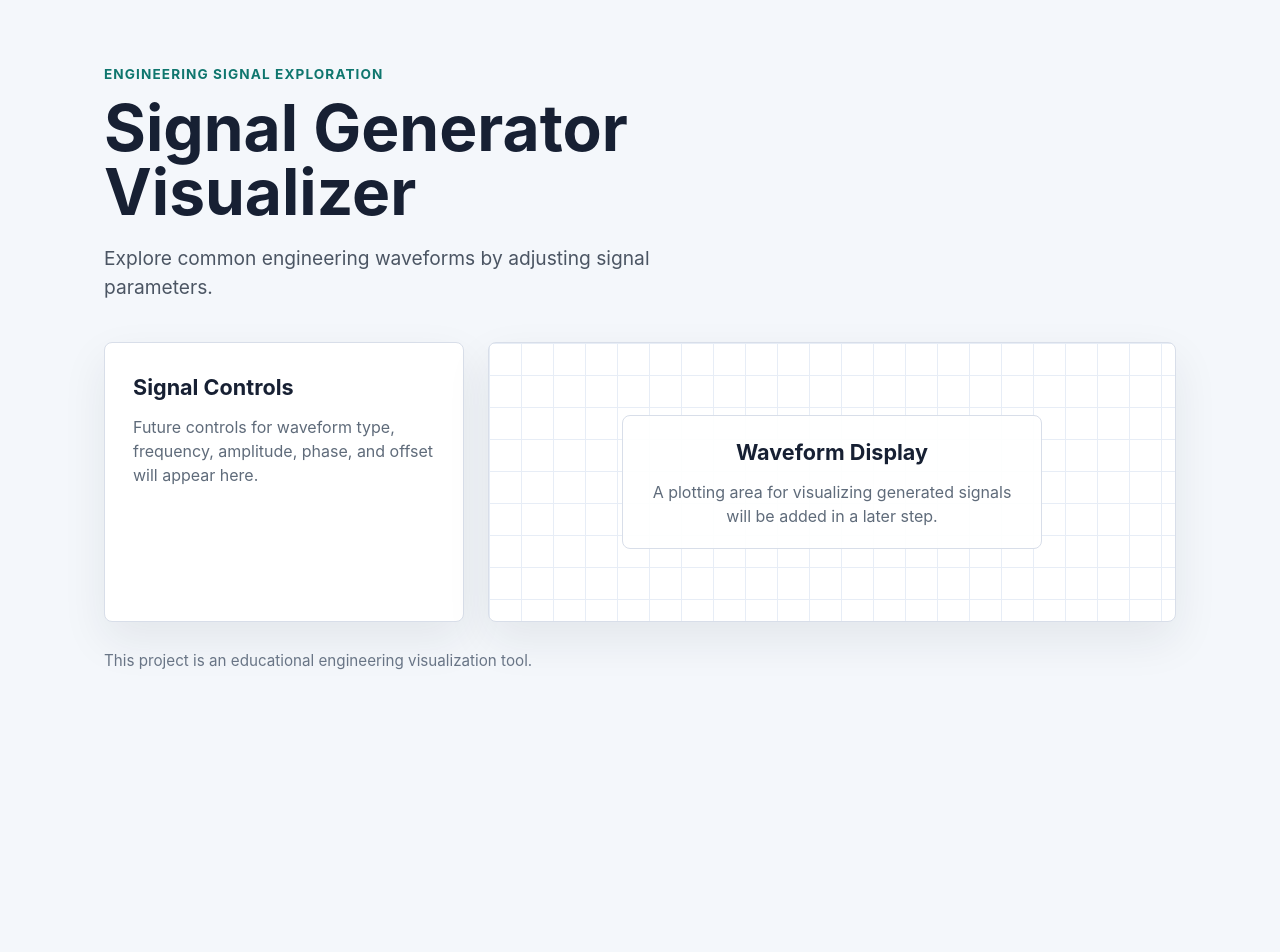
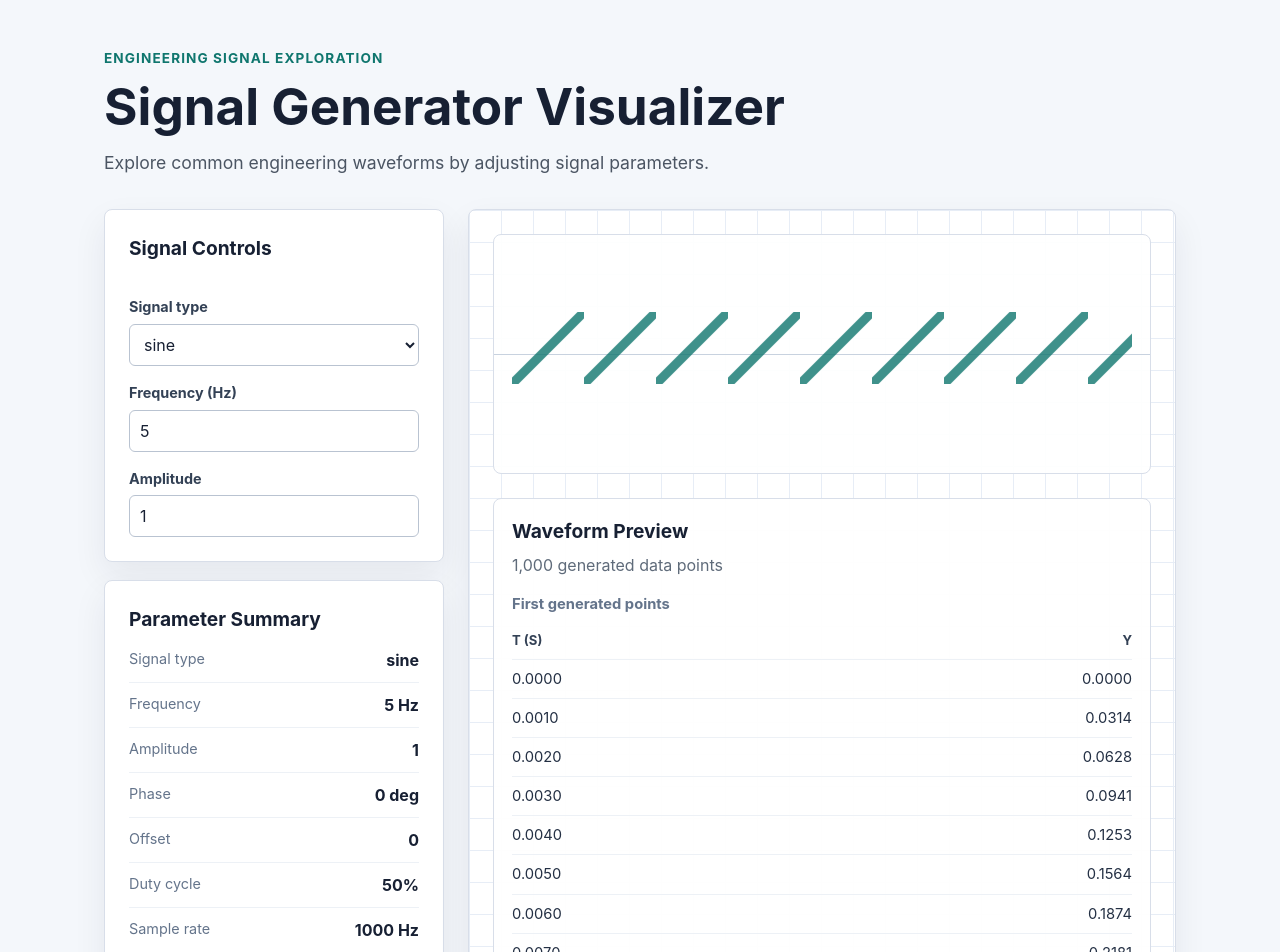
Before and after one commit to hychaw/signal-generator-visualizer, a React (Vite) app: page / in a window 1280 px wide. Shown: the top 952 px of the page. Before the commit the page ends 800 px from the top, so only its background shows below. Built offline with nearby package versions, Linux system fonts and the light colour scheme.

Commit message:
Create main app layout and state

```diff
--- a/src/App.css
+++ b/src/App.css
@@ -1,12 +1,12 @@
 .app {
   width: min(1120px, 100%);
   margin: 0 auto;
-  padding: 64px 24px;
+  padding: 48px 24px;
 }
 
 .app-header {
   max-width: 720px;
-  margin-bottom: 40px;
+  margin-bottom: 32px;
 }
 
 .eyebrow {
@@ -21,36 +21,41 @@
 .app-header h1 {
   margin: 0;
   color: #172033;
-  font-size: clamp(2.25rem, 5vw, 4.5rem);
-  line-height: 1;
+  font-size: clamp(2.1rem, 4vw, 3.75rem);
+  line-height: 1.05;
 }
 
 .description {
-  margin: 20px 0 0;
+  margin: 16px 0 0;
   max-width: 620px;
   color: #4b5563;
-  font-size: 1.2rem;
+  font-size: 1.1rem;
 }
 
 .dashboard {
   display: grid;
-  grid-template-columns: minmax(260px, 360px) 1fr;
+  grid-template-columns: minmax(260px, 340px) 1fr;
   gap: 24px;
+  align-items: start;
+}
+
+.sidebar {
+  display: grid;
+  gap: 18px;
 }
 
 .panel {
-  min-height: 280px;
-  padding: 28px;
+  padding: 24px;
   border: 1px solid #d8dee9;
   border-radius: 8px;
   background: #ffffff;
-  box-shadow: 0 18px 45px rgba(23, 32, 51, 0.08);
+  box-shadow: 0 14px 34px rgba(23, 32, 51, 0.07);
 }
 
 .panel h2 {
-  margin: 0 0 12px;
+  margin: 0 0 18px;
   color: #172033;
-  font-size: 1.35rem;
+  font-size: 1.2rem;
 }
 
 .panel p {
@@ -58,10 +63,79 @@
   color: #5f6b7a;
 }
 
+.controls-panel {
+  display: grid;
+  gap: 16px;
+}
+
+.field {
+  display: grid;
+  gap: 6px;
+}
+
+.field span {
+  color: #334155;
+  font-size: 0.9rem;
+  font-weight: 700;
+}
+
+.field input,
+.field select {
+  width: 100%;
+  min-height: 42px;
+  border: 1px solid #b9c3d1;
+  border-radius: 6px;
+  background: #ffffff;
+  color: #172033;
+  padding: 8px 10px;
+}
+
+.field input:focus,
+.field select:focus {
+  border-color: #0f766e;
+  box-shadow: 0 0 0 3px rgba(15, 118, 110, 0.14);
+  outline: none;
+}
+
+.summary-panel h2 {
+  margin-bottom: 14px;
+}
+
+.parameter-list {
+  display: grid;
+  gap: 10px;
+  margin: 0;
+}
+
+.parameter-list div {
+  display: flex;
+  justify-content: space-between;
+  gap: 16px;
+  border-bottom: 1px solid #edf1f6;
+  padding-bottom: 10px;
+}
+
+.parameter-list div:last-child {
+  border-bottom: 0;
+  padding-bottom: 0;
+}
+
+.parameter-list dt {
+  color: #64748b;
+  font-size: 0.9rem;
+}
+
+.parameter-list dd {
+  margin: 0;
+  color: #172033;
+  font-weight: 700;
+  text-align: right;
+}
+
 .waveform-panel {
-  display: flex;
-  align-items: center;
-  justify-content: center;
+  display: grid;
+  gap: 24px;
+  min-height: 520px;
   background:
     linear-gradient(#e7edf6 1px, transparent 1px),
     linear-gradient(90deg, #e7edf6 1px, transparent 1px),
@@ -69,13 +143,77 @@
   background-size: 32px 32px;
 }
 
-.waveform-panel > div {
-  max-width: 420px;
-  padding: 20px;
+.waveform-placeholder {
+  position: relative;
+  min-height: 240px;
   border: 1px solid #d8dee9;
   border-radius: 8px;
   background: rgba(255, 255, 255, 0.92);
-  text-align: center;
+  overflow: hidden;
+}
+
+.waveform-placeholder::before {
+  position: absolute;
+  top: 50%;
+  right: 0;
+  left: 0;
+  height: 1px;
+  background: #c8d2df;
+  content: "";
+}
+
+.waveform-line {
+  position: absolute;
+  inset: 28px 18px;
+  background:
+    linear-gradient(135deg, transparent 45%, #0f766e 46%, #0f766e 54%, transparent 55%) 0
+      45% / 72px 72px repeat-x;
+  opacity: 0.8;
+}
+
+.waveform-details {
+  align-self: end;
+  padding: 18px;
+  border: 1px solid #d8dee9;
+  border-radius: 8px;
+  background: rgba(255, 255, 255, 0.95);
+}
+
+.waveform-details h2 {
+  margin-bottom: 8px;
+}
+
+.point-preview {
+  width: 100%;
+  margin-top: 16px;
+  border-collapse: collapse;
+  color: #243044;
+  font-size: 0.92rem;
+}
+
+.point-preview caption {
+  margin-bottom: 8px;
+  color: #64748b;
+  font-weight: 700;
+  text-align: left;
+}
+
+.point-preview th,
+.point-preview td {
+  border-bottom: 1px solid #edf1f6;
+  padding: 8px 0;
+  text-align: right;
+}
+
+.point-preview th:first-child,
+.point-preview td:first-child {
+  text-align: left;
+}
+
+.point-preview th {
+  color: #334155;
+  font-size: 0.82rem;
+  text-transform: uppercase;
 }
 
 .note {
--- a/src/App.tsx
+++ b/src/App.tsx
@@ -1,6 +1,29 @@
-import './App.css'
+import { useMemo, useState } from "react";
+import "./App.css";
+
+import ParameterSummary from "./components/ParameterSummary";
+import SignalControls from "./components/SignalControls";
+import WaveformPanel from "./components/WaveformPanel";
+import { generateSignal } from "./lib/signalGenerators";
+import {
+  DEFAULT_SIGNAL_PARAMETERS,
+  type SignalParameters,
+} from "./lib/signalTypes";
 
 function App() {
+  const [parameters, setParameters] = useState<SignalParameters>(
+    DEFAULT_SIGNAL_PARAMETERS,
+  );
+
+  const signalData = useMemo(() => generateSignal(parameters), [parameters]);
+
+  const updateParameters = (updates: Partial<SignalParameters>) => {
+    setParameters((currentParameters) => ({
+      ...currentParameters,
+      ...updates,
+    }));
+  };
+
   return (
     <main className="app">
       <header className="app-header">
@@ -12,32 +35,22 @@ function App() {
       </header>
 
       <section className="dashboard" aria-label="Waveform workspace">
-        <article className="panel">
-          <div>
-            <h2>Signal Controls</h2>
-            <p>
-              Future controls for waveform type, frequency, amplitude, phase,
-              and offset will appear here.
-            </p>
-          </div>
-        </article>
+        <div className="sidebar">
+          <SignalControls
+            parameters={parameters}
+            onParametersChange={updateParameters}
+          />
+          <ParameterSummary parameters={parameters} />
+        </div>
 
-        <article className="panel waveform-panel">
-          <div>
-            <h2>Waveform Display</h2>
-            <p>
-              A plotting area for visualizing generated signals will be added in
-              a later step.
-            </p>
-          </div>
-        </article>
+        <WaveformPanel data={signalData} />
       </section>
 
       <p className="note">
         This project is an educational engineering visualization tool.
       </p>
     </main>
-  )
+  );
 }
 
-export default App
+export default App;
--- /dev/null
+++ b/src/components/ParameterSummary.tsx
@@ -0,0 +1,50 @@
+import type { SignalParameters } from "../lib/signalTypes";
+
+interface ParameterSummaryProps {
+  parameters: SignalParameters;
+}
+
+function ParameterSummary({ parameters }: ParameterSummaryProps) {
+  return (
+    <section className="panel summary-panel" aria-labelledby="summary-title">
+      <h2 id="summary-title">Parameter Summary</h2>
+
+      <dl className="parameter-list">
+        <div>
+          <dt>Signal type</dt>
+          <dd>{parameters.type}</dd>
+        </div>
+        <div>
+          <dt>Frequency</dt>
+          <dd>{parameters.frequency} Hz</dd>
+        </div>
+        <div>
+          <dt>Amplitude</dt>
+          <dd>{parameters.amplitude}</dd>
+        </div>
+        <div>
+          <dt>Phase</dt>
+          <dd>{parameters.phase} deg</dd>
+        </div>
+        <div>
+          <dt>Offset</dt>
+          <dd>{parameters.offset}</dd>
+        </div>
+        <div>
+          <dt>Duty cycle</dt>
+          <dd>{parameters.dutyCycle}%</dd>
+        </div>
+        <div>
+          <dt>Sample rate</dt>
+          <dd>{parameters.sampleRate} Hz</dd>
+        </div>
+        <div>
+          <dt>Duration</dt>
+          <dd>{parameters.duration} s</dd>
+        </div>
+      </dl>
+    </section>
+  );
+}
+
+export default ParameterSummary;
--- /dev/null
+++ b/src/components/SignalControls.tsx
@@ -0,0 +1,68 @@
+import type { SignalParameters, SignalType } from "../lib/signalTypes";
+
+interface SignalControlsProps {
+  parameters: SignalParameters;
+  onParametersChange: (updates: Partial<SignalParameters>) => void;
+}
+
+const SIGNAL_TYPES: SignalType[] = [
+  "sine",
+  "square",
+  "triangle",
+  "sawtooth",
+  "pulse",
+];
+
+function SignalControls({
+  parameters,
+  onParametersChange,
+}: SignalControlsProps) {
+  return (
+    <section className="panel controls-panel" aria-labelledby="controls-title">
+      <h2 id="controls-title">Signal Controls</h2>
+
+      <label className="field">
+        <span>Signal type</span>
+        <select
+          value={parameters.type}
+          onChange={(event) =>
+            onParametersChange({ type: event.target.value as SignalType })
+          }
+        >
+          {SIGNAL_TYPES.map((signalType) => (
+            <option key={signalType} value={signalType}>
+              {signalType}
+            </option>
+          ))}
+        </select>
+      </label>
+
+      <label className="field">
+        <span>Frequency (Hz)</span>
+        <input
+          min="0"
+          step="0.1"
+          type="number"
+          value={parameters.frequency}
+          onChange={(event) =>
+            onParametersChange({ frequency: event.target.valueAsNumber })
+          }
+        />
+      </label>
+
+      <label className="field">
+        <span>Amplitude</span>
+        <input
+          step="0.1"
+          type="number"
+          value={parameters.amplitude}
+          onChange={(event) =>
+            onParametersChange({ amplitude: event.target.valueAsNumber })
+          }
+        />
+      </label>
+    </section>
+  );
+}
+
+export default SignalControls;
--- /dev/null
+++ b/src/components/WaveformPanel.tsx
@@ -0,0 +1,45 @@
+import type { SignalPoint } from "../lib/signalTypes";
+
+interface WaveformPanelProps {
+  data: SignalPoint[];
+}
+
+function WaveformPanel({ data }: WaveformPanelProps) {
+  const previewPoints = data.slice(0, 8);
+
+  return (
+    <section
+      className="panel waveform-panel"
+      aria-labelledby="waveform-panel-title"
+    >
+      <div className="waveform-placeholder" aria-hidden="true">
+        <div className="waveform-line" />
+      </div>
+
+      <div className="waveform-details">
+        <h2 id="waveform-panel-title">Waveform Preview</h2>
+        <p>{data.length.toLocaleString()} generated data points</p>
+
+        <table className="point-preview">
+          <caption>First generated points</caption>
+          <thead>
+            <tr>
+              <th scope="col">t (s)</th>
+              <th scope="col">y</th>
+            </tr>
+          </thead>
+          <tbody>
+            {previewPoints.map((point) => (
+              <tr key={point.t}>
+                <td>{point.t.toFixed(4)}</td>
+                <td>{point.y.toFixed(4)}</td>
+              </tr>
+            ))}
+          </tbody>
+        </table>
+      </div>
+    </section>
+  );
+}
+
+export default WaveformPanel;
```
